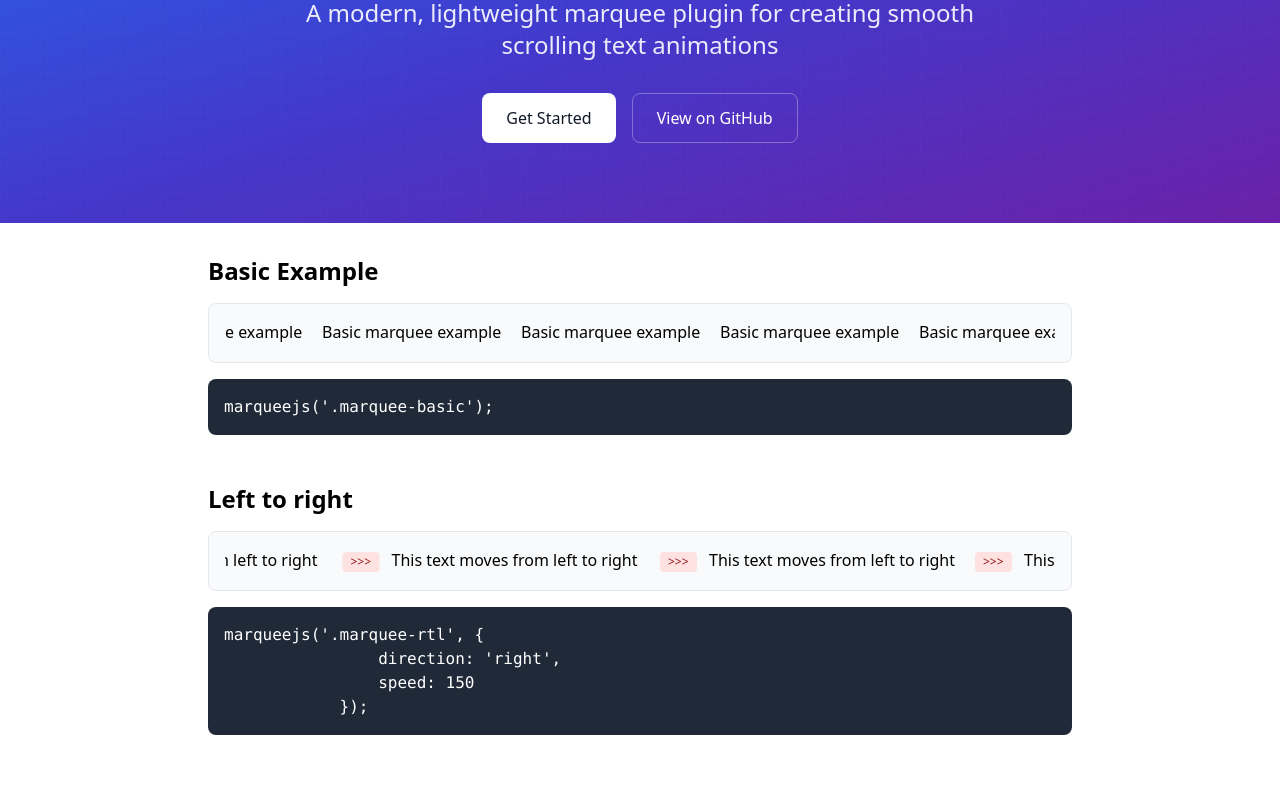
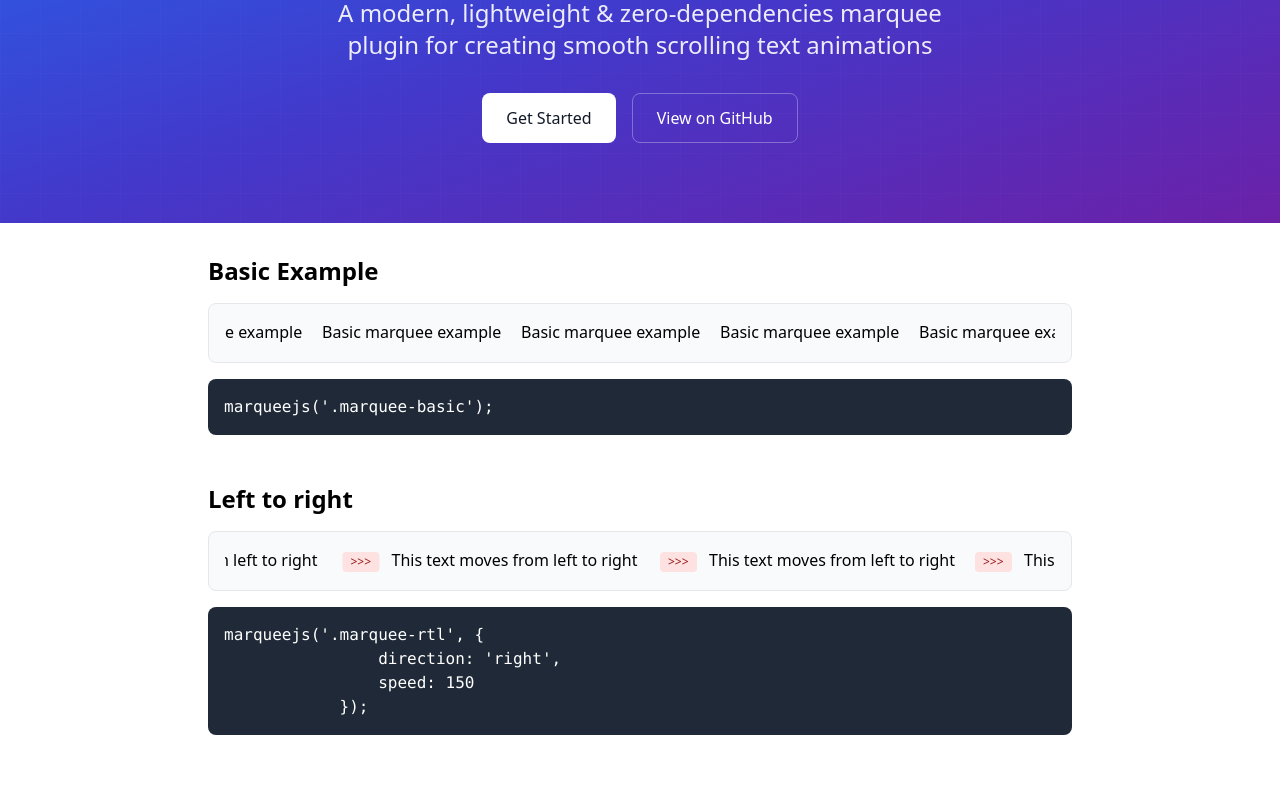
Before and after one commit to VincentLoy/marqueejs, a website built with Vite: page docs/src/index.html in a window 1280 px wide. Shown: the part 167-957 px from the top of the page. Built offline with nearby package versions, Linux system fonts and the light colour scheme.

Commit message:
DOCS - Update description in index.html to emphasize zero-dependencies of marquee plugin

```diff
--- a/docs/src/index.html
+++ b/docs/src/index.html
@@ -14,7 +14,7 @@
                 <span class="inline-block text-transparent bg-clip-text bg-gradient-to-r from-yellow-400 to-pink-400 animate-fade-in-up animation-delay-100">JS</span>
             </h1>
             <p class="text-xl md:text-2xl text-white/90 mb-8 font-light max-w-2xl mx-auto leading-relaxed">
-                A modern, lightweight marquee plugin for creating smooth scrolling text animations
+                A modern, lightweight & zero-dependencies marquee plugin for creating smooth scrolling text animations
             </p>
             <div class="flex justify-center gap-4">
                 <a href="#installation" class="inline-flex items-center px-6 py-3 bg-white text-gray-900 rounded-lg font-medium hover:bg-gray-100 transition-colors">
```
